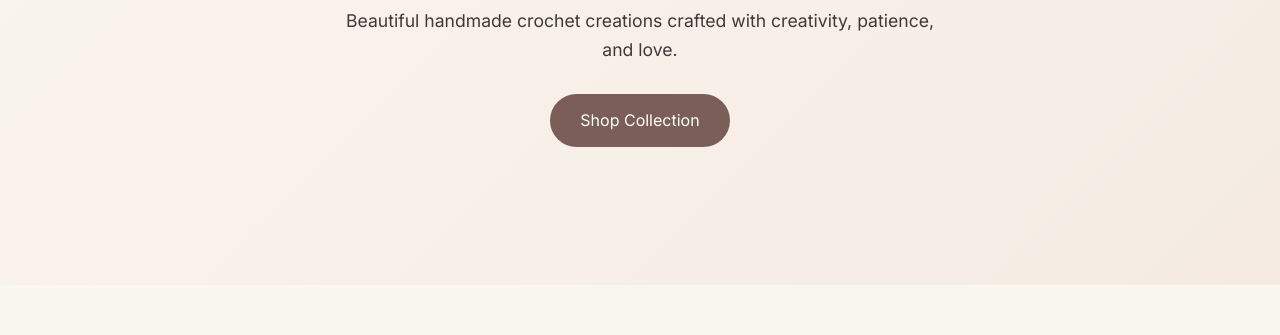
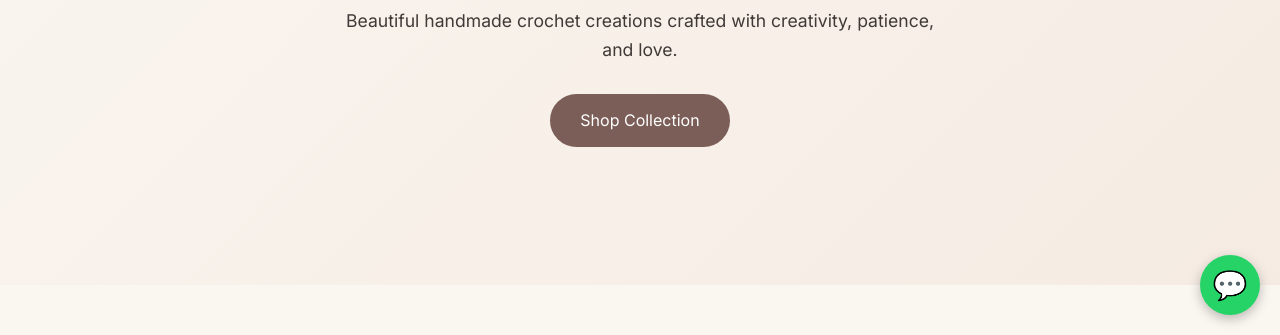
Before and after one commit to yarnpsyche/yarnpsyche, a plain HTML site: page index.html in a window 1280 px wide. Shown: the part 465-800 px from the top of the page. Drawn offline with nearby package versions, Linux system fonts and the light colour scheme.

Commit message:
Update style.css
ADDED FLOATING WHATSAAP BUTTON

```diff
--- a/style.css
+++ b/style.css
@@ -160,3 +160,20 @@ font-family:'Playfair Display',serif;
 font-size:2.5rem;
 margin-bottom:20px;
 }
+.whatsapp-float{
+position:fixed;
+bottom:20px;
+right:20px;
+width:60px;
+height:60px;
+border-radius:50%;
+background:#25D366;
+display:flex;
+align-items:center;
+justify-content:center;
+font-size:28px;
+text-decoration:none;
+color:white;
+box-shadow:0 4px 12px rgba(0,0,0,0.25);
+z-index:999;
+}
```
